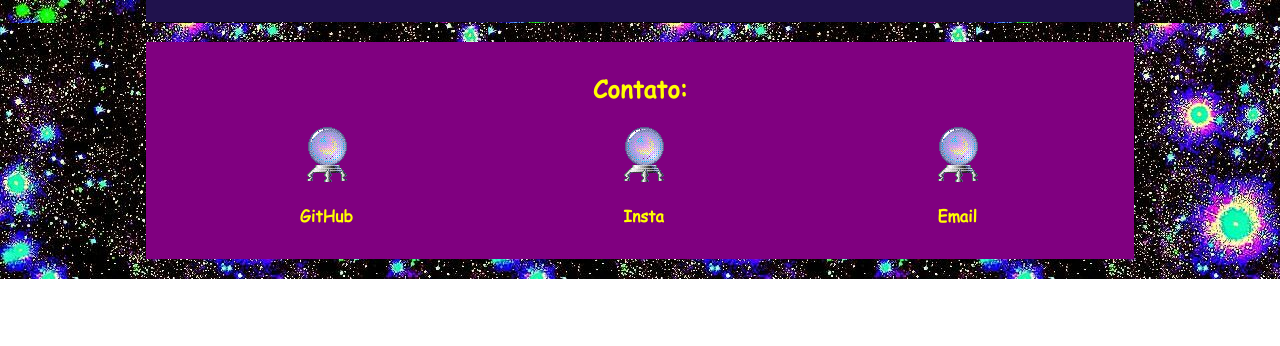
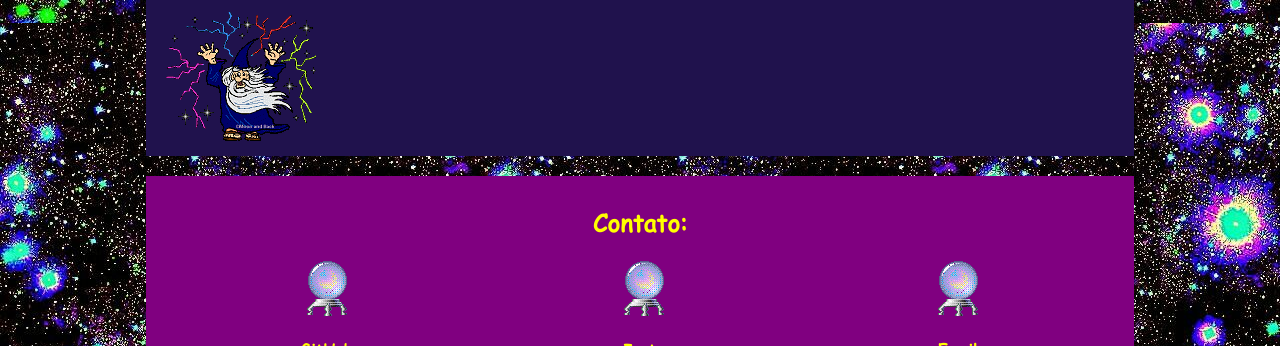
Before and after one commit to s-catto/website-dinf, a plain HTML site: page index.html in a window 1280 px wide. Shown: the part 817-1163 px from the top of the page. Before the commit the page ends 1096 px from the top, so only its background shows below. Drawn offline with Linux system fonts and the light colour scheme; a web font is replaced by a local one.

Commit message:
magozinho no cantinho

```diff
--- a/index.html
+++ b/index.html
@@ -46,7 +46,10 @@
         <li>
           <p>Eu tenho 2 dentes extra!! (além dos 4 sisos) <img id="tooth" src="assets/icones/tooth.gif"> </p>
         </li>
-      <ul>
+      </ul>
+      <div id="wizard">
+        <img src="assets/icones/wizard.gif">
+      </div>
     </div>
     <footer>
       <h2 id = "contato" class = "center-text">Contato:</h2>
```
Also changed, not shown: assets/icones/wizard.gif (added).
